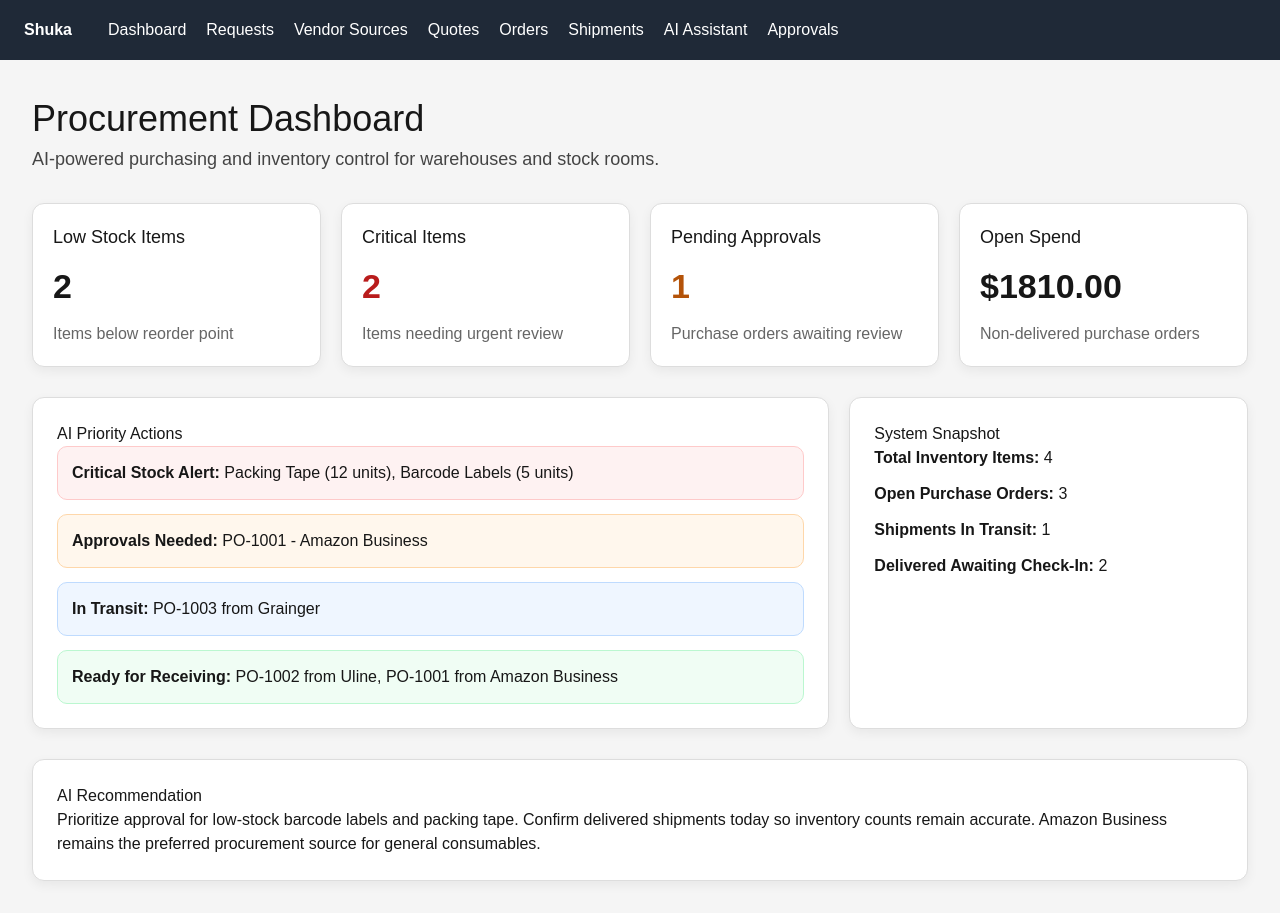
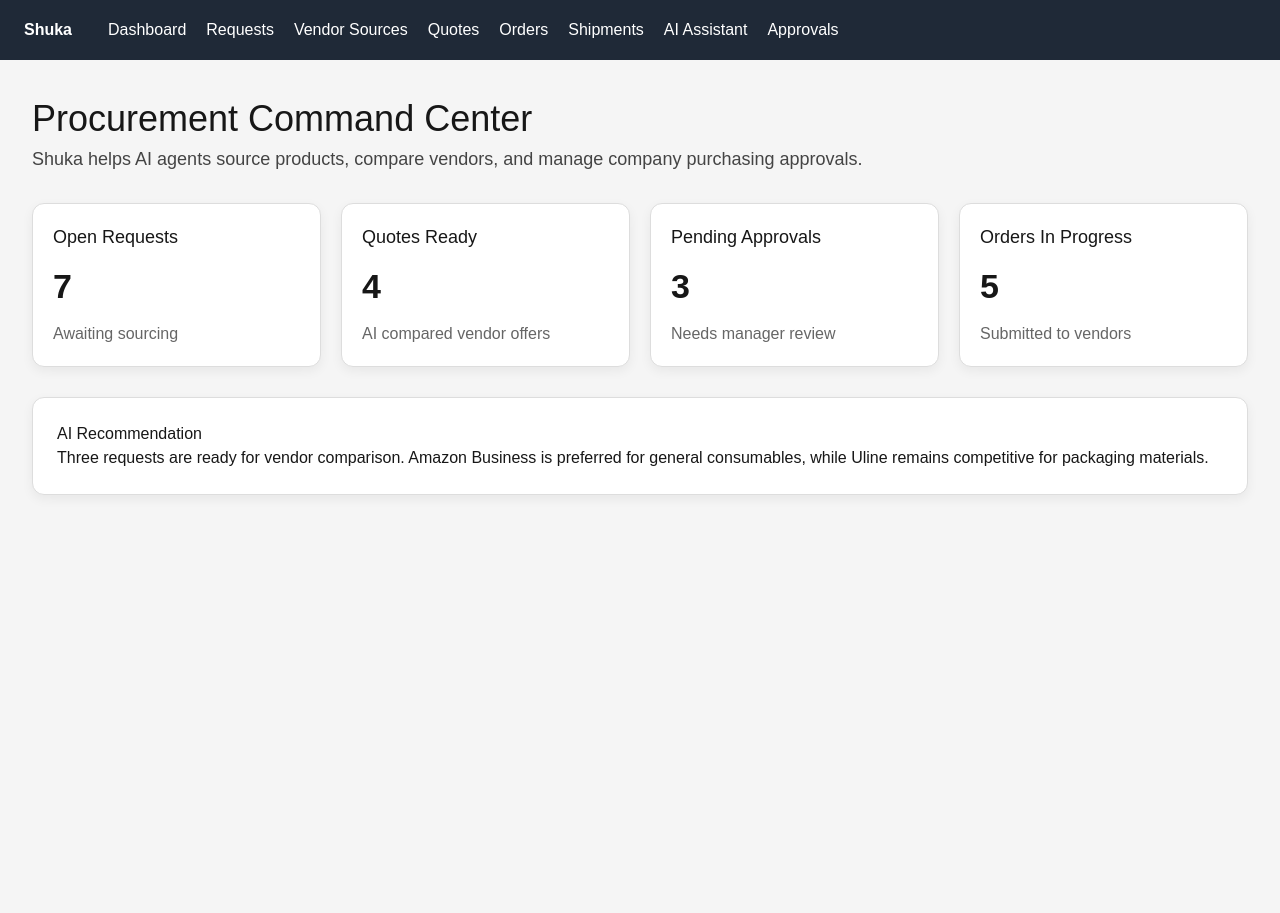
Before and after one commit to Gr33nstonecorp/shuka, a Next.js app: page / in a window 1280 px wide. After the commit the page ends 800 px from the top, so only its background shows below. Built offline with nearby package versions, Linux system fonts and the light colour scheme.

Commit message:
Update page.tsx

```diff
--- a/app/page.tsx
+++ b/app/page.tsx
@@ -1,43 +1,16 @@
-import { inventoryItems, purchaseOrders, shipments } from "./data/mockData";
-
-function getLowStockItems() {
-  return inventoryItems.filter((item) => item.quantity <= item.reorderPoint);
-}
-
-function getCriticalItems() {
-  return inventoryItems.filter(
-    (item) => item.quantity <= item.reorderPoint / 2
-  );
-}
-
-function getAwaitingApprovalOrders() {
-  return purchaseOrders.filter((order) => order.status === "Awaiting Approval");
-}
-
-function getInTransitShipments() {
-  return shipments.filter((shipment) => shipment.status === "In Transit");
-}
-
-function getDeliveredShipments() {
-  return shipments.filter((shipment) => shipment.status === "Delivered");
-}
-
 export default function DashboardPage() {
-  const lowStockItems = getLowStockItems();
-  const criticalItems = getCriticalItems();
-  const awaitingApproval = getAwaitingApprovalOrders();
-  const inTransit = getInTransitShipments();
-  const delivered = getDeliveredShipments();
-
-  const totalOpenSpend = purchaseOrders
-    .filter((order) => order.status !== "Delivered")
-    .reduce((sum, order) => sum + order.total, 0);
+  const cards = [
+    { title: "Open Requests", value: "7", note: "Awaiting sourcing" },
+    { title: "Quotes Ready", value: "4", note: "AI compared vendor offers" },
+    { title: "Pending Approvals", value: "3", note: "Needs manager review" },
+    { title: "Orders In Progress", value: "5", note: "Submitted to vendors" },
+  ];
 
   return (
     <main style={{ padding: "32px" }}>
-      <h1 style={{ marginTop: 0, fontSize: "36px" }}>Procurement Dashboard</h1>
+      <h1 style={{ marginTop: 0, fontSize: "36px" }}>Procurement Command Center</h1>
       <p style={{ fontSize: "18px", color: "#444" }}>
-        AI-powered purchasing and inventory control for warehouses and stock rooms.
+        Shuka helps AI agents source products, compare vendors, and manage company purchasing approvals.
       </p>
 
       <div
@@ -48,7 +21,9 @@ export default function DashboardPage() {
           marginTop: "30px",
         }}
       >
+        {cards.map((card) => (
           <div
+            key={card.title}
             style={{
               background: "white",
               borderRadius: "12px",
@@ -57,178 +32,13 @@ export default function DashboardPage() {
               border: "1px solid #ddd",
             }}
           >
-          <h2 style={{ marginTop: 0, fontSize: "18px" }}>Low Stock Items</h2>
+            <h2 style={{ marginTop: 0, fontSize: "18px" }}>{card.title}</h2>
             <div style={{ fontSize: "34px", fontWeight: "bold", margin: "10px 0" }}>
-            {lowStockItems.length}
+              {card.value}
             </div>
-          <p style={{ marginBottom: 0, color: "#666" }}>
-            Items below reorder point
-          </p>
+            <p style={{ marginBottom: 0, color: "#666" }}>{card.note}</p>
           </div>
-
-        <div
-          style={{
-            background: "white",
-            borderRadius: "12px",
-            padding: "20px",
-            boxShadow: "0 4px 12px rgba(0,0,0,0.06)",
-            border: "1px solid #ddd",
-          }}
-        >
-          <h2 style={{ marginTop: 0, fontSize: "18px" }}>Critical Items</h2>
-          <div style={{ fontSize: "34px", fontWeight: "bold", margin: "10px 0", color: "#b91c1c" }}>
-            {criticalItems.length}
-          </div>
-          <p style={{ marginBottom: 0, color: "#666" }}>
-            Items needing urgent review
-          </p>
-        </div>
-
-        <div
-          style={{
-            background: "white",
-            borderRadius: "12px",
-            padding: "20px",
-            boxShadow: "0 4px 12px rgba(0,0,0,0.06)",
-            border: "1px solid #ddd",
-          }}
-        >
-          <h2 style={{ marginTop: 0, fontSize: "18px" }}>Pending Approvals</h2>
-          <div style={{ fontSize: "34px", fontWeight: "bold", margin: "10px 0", color: "#b45309" }}>
-            {awaitingApproval.length}
-          </div>
-          <p style={{ marginBottom: 0, color: "#666" }}>
-            Purchase orders awaiting review
-          </p>
-        </div>
-
-        <div
-          style={{
-            background: "white",
-            borderRadius: "12px",
-            padding: "20px",
-            boxShadow: "0 4px 12px rgba(0,0,0,0.06)",
-            border: "1px solid #ddd",
-          }}
-        >
-          <h2 style={{ marginTop: 0, fontSize: "18px" }}>Open Spend</h2>
-          <div style={{ fontSize: "34px", fontWeight: "bold", margin: "10px 0" }}>
-            ${totalOpenSpend.toFixed(2)}
-          </div>
-          <p style={{ marginBottom: 0, color: "#666" }}>
-            Non-delivered purchase orders
-          </p>
-        </div>
-      </div>
-
-      <div
-        style={{
-          display: "grid",
-          gridTemplateColumns: "2fr 1fr",
-          gap: "20px",
-          marginTop: "30px",
-        }}
-      >
-        <div
-          style={{
-            background: "white",
-            borderRadius: "12px",
-            padding: "24px",
-            boxShadow: "0 4px 12px rgba(0,0,0,0.06)",
-            border: "1px solid #ddd",
-          }}
-        >
-          <h2 style={{ marginTop: 0 }}>AI Priority Actions</h2>
-
-          <div style={{ display: "flex", flexDirection: "column", gap: "14px" }}>
-            {criticalItems.length > 0 && (
-              <div
-                style={{
-                  padding: "14px",
-                  borderRadius: "10px",
-                  background: "#fef2f2",
-                  border: "1px solid #fecaca",
-                }}
-              >
-                <strong>Critical Stock Alert:</strong> {criticalItems
-                  .map((item) => `${item.name} (${item.quantity} units)`)
-                  .join(", ")}
-              </div>
-            )}
-
-            {awaitingApproval.length > 0 && (
-              <div
-                style={{
-                  padding: "14px",
-                  borderRadius: "10px",
-                  background: "#fff7ed",
-                  border: "1px solid #fed7aa",
-                }}
-              >
-                <strong>Approvals Needed:</strong> {awaitingApproval
-                  .map((order) => `${order.po} - ${order.vendor}`)
-                  .join(", ")}
-              </div>
-            )}
-
-            {inTransit.length > 0 && (
-              <div
-                style={{
-                  padding: "14px",
-                  borderRadius: "10px",
-                  background: "#eff6ff",
-                  border: "1px solid #bfdbfe",
-                }}
-              >
-                <strong>In Transit:</strong> {inTransit
-                  .map((shipment) => `${shipment.po} from ${shipment.vendor}`)
-                  .join(", ")}
-              </div>
-            )}
-
-            {delivered.length > 0 && (
-              <div
-                style={{
-                  padding: "14px",
-                  borderRadius: "10px",
-                  background: "#f0fdf4",
-                  border: "1px solid #bbf7d0",
-                }}
-              >
-                <strong>Ready for Receiving:</strong> {delivered
-                  .map((shipment) => `${shipment.po} from ${shipment.vendor}`)
-                  .join(", ")}
-              </div>
-            )}
-          </div>
-        </div>
-
-        <div
-          style={{
-            background: "white",
-            borderRadius: "12px",
-            padding: "24px",
-            boxShadow: "0 4px 12px rgba(0,0,0,0.06)",
-            border: "1px solid #ddd",
-          }}
-        >
-          <h2 style={{ marginTop: 0 }}>System Snapshot</h2>
-          <div style={{ display: "flex", flexDirection: "column", gap: "12px" }}>
-            <div>
-              <strong>Total Inventory Items:</strong> {inventoryItems.length}
-            </div>
-            <div>
-              <strong>Open Purchase Orders:</strong>{" "}
-              {purchaseOrders.filter((order) => order.status !== "Delivered").length}
-            </div>
-            <div>
-              <strong>Shipments In Transit:</strong> {inTransit.length}
-            </div>
-            <div>
-              <strong>Delivered Awaiting Check-In:</strong> {delivered.length}
-            </div>
-          </div>
-        </div>
+        ))}
       </div>
 
       <div
@@ -243,9 +53,7 @@ export default function DashboardPage() {
       >
         <h2 style={{ marginTop: 0 }}>AI Recommendation</h2>
         <p style={{ marginBottom: 0 }}>
-          Prioritize approval for low-stock barcode labels and packing tape. Confirm delivered
-          shipments today so inventory counts remain accurate. Amazon Business remains the
-          preferred procurement source for general consumables.
+          Three requests are ready for vendor comparison. Amazon Business is preferred for general consumables, while Uline remains competitive for packaging materials.
         </p>
       </div>
     </main>
```
Lines whose indentation alone changed are shown as unchanged.
